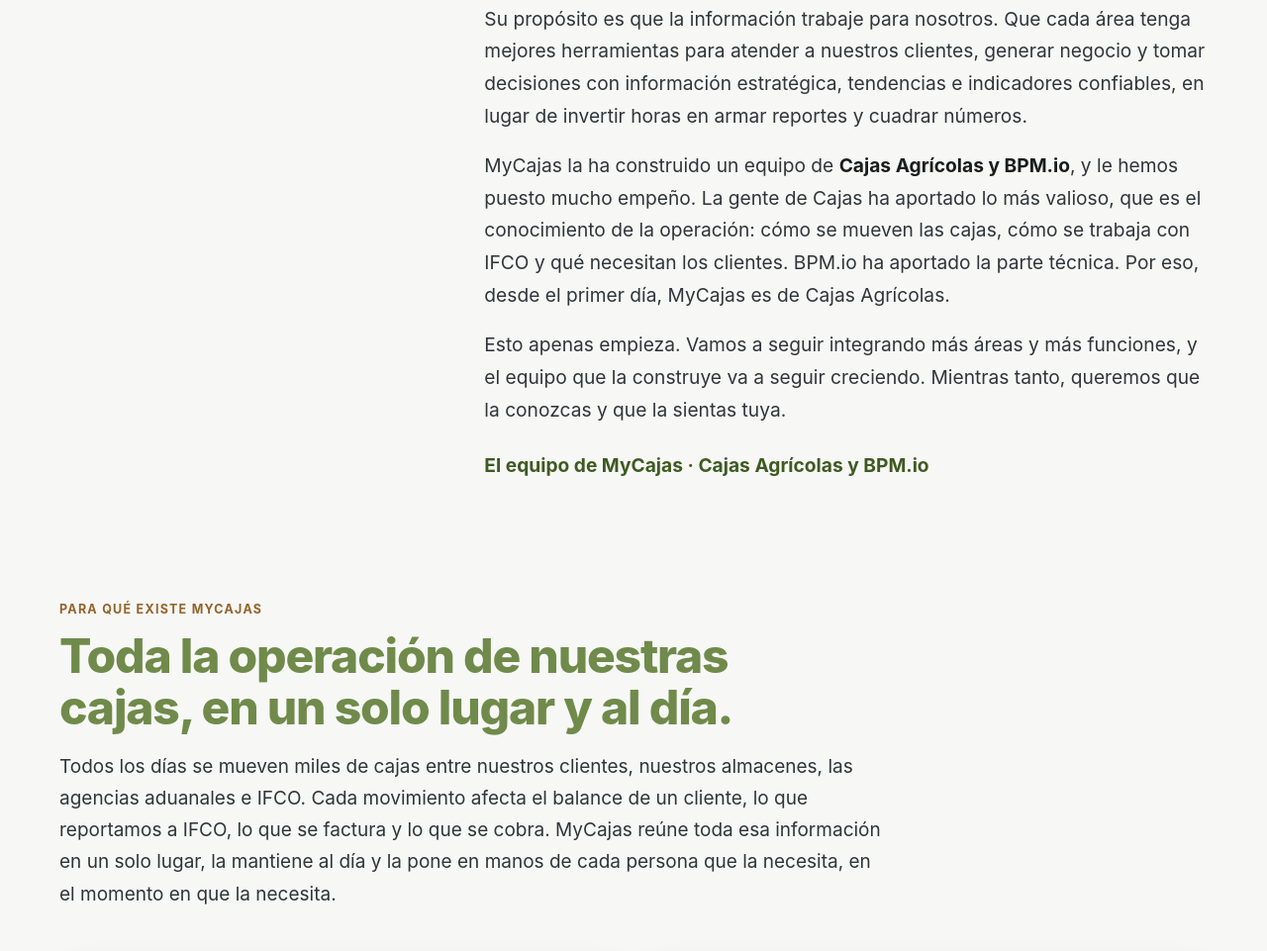
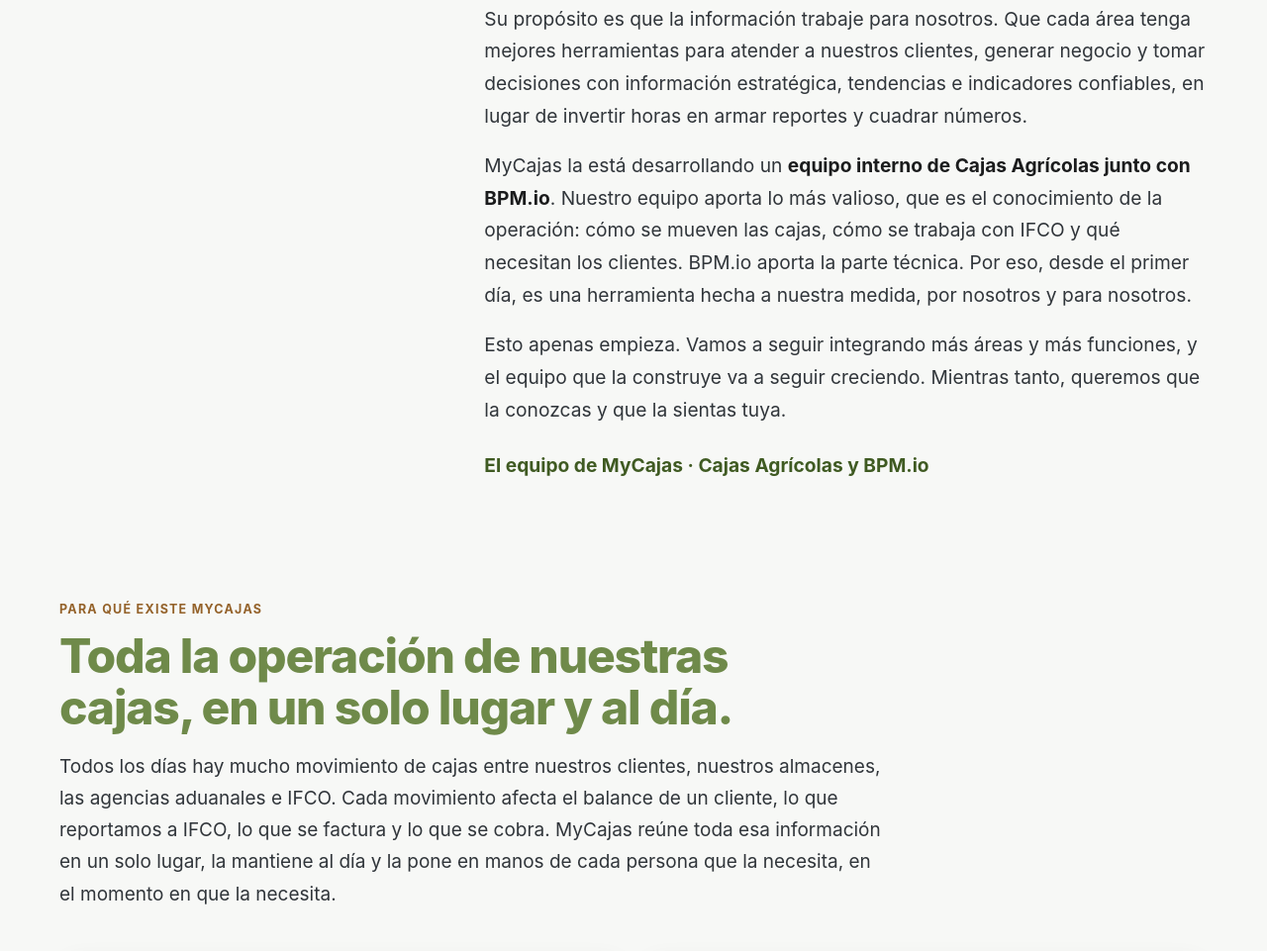
Before and after one commit to pablormzhu/conoce-mycajas, a plain HTML site: page index.html in a window 1280 px wide. Shown: the part 1117-2078 px from the top of the page at 99% size. Drawn offline with Linux system fonts and the light colour scheme.

Commit message:
Ajusta la carta, el párrafo de propósito y el cierre
Co-Authored-By: Claude Opus 5.5 <noreply@anthropic.com>
Claude-Session: https://claude.ai/code/session_01DtjGBu7euTnSNNpsE1h5KM

```diff
--- a/index.html
+++ b/index.html
@@ -544,7 +544,7 @@ details.branch .inner{padding:4px 24px 28px}
     <div class="body reveal">
       <p>MyCajas es la plataforma donde va a vivir la operación de nuestras cajas. Queremos que la vayas conociendo desde ahora, para que cuando llegue ya sepas cómo se ve, qué vas a poder hacer en ella y cómo te va a ayudar en tu trabajo de todos los días.</p>
       <p>Su propósito es que la información trabaje para nosotros. Que cada área tenga mejores herramientas para atender a nuestros clientes, generar negocio y tomar decisiones con información estratégica, tendencias e indicadores confiables, en lugar de invertir horas en armar reportes y cuadrar números.</p>
-      <p>MyCajas la ha construido un equipo de <strong>Cajas Agrícolas y BPM.io</strong>, y le hemos puesto mucho empeño. La gente de Cajas ha aportado lo más valioso, que es el conocimiento de la operación: cómo se mueven las cajas, cómo se trabaja con IFCO y qué necesitan los clientes. BPM.io ha aportado la parte técnica. Por eso, desde el primer día, MyCajas es de Cajas Agrícolas.</p>
+      <p>MyCajas la está desarrollando un <strong>equipo interno de Cajas Agrícolas junto con BPM.io</strong>. Nuestro equipo aporta lo más valioso, que es el conocimiento de la operación: cómo se mueven las cajas, cómo se trabaja con IFCO y qué necesitan los clientes. BPM.io aporta la parte técnica. Por eso, desde el primer día, es una herramienta hecha a nuestra medida, por nosotros y para nosotros.</p>
       <p>Esto apenas empieza. Vamos a seguir integrando más áreas y más funciones, y el equipo que la construye va a seguir creciendo. Mientras tanto, queremos que la conozcas y que la sientas tuya.</p>
       <p class="sign">El equipo de MyCajas · Cajas Agrícolas y BPM.io</p>
     </div>
@@ -558,7 +558,7 @@ details.branch .inner{padding:4px 24px 28px}
       <span class="eyebrow">Para qué existe MyCajas</span>
       <h2>Toda la operación de nuestras cajas, en un solo lugar y al día.</h2>
       <div class="prose">
-        <p>Todos los días se mueven miles de cajas entre nuestros clientes, nuestros almacenes, las agencias aduanales e IFCO. Cada movimiento afecta el balance de un cliente, lo que reportamos a IFCO, lo que se factura y lo que se cobra. MyCajas reúne toda esa información en un solo lugar, la mantiene al día y la pone en manos de cada persona que la necesita, en el momento en que la necesita.</p>
+        <p>Todos los días hay mucho movimiento de cajas entre nuestros clientes, nuestros almacenes, las agencias aduanales e IFCO. Cada movimiento afecta el balance de un cliente, lo que reportamos a IFCO, lo que se factura y lo que se cobra. MyCajas reúne toda esa información en un solo lugar, la mantiene al día y la pone en manos de cada persona que la necesita, en el momento en que la necesita.</p>
       </div>
     </div>
     <div class="pillars">
@@ -760,7 +760,7 @@ details.branch .inner{padding:4px 24px 28px}
         <span class="eyebrow">De Cajas para Cajas</span>
         <h2>MyCajas va a ser lo que el equipo haga de ella.</h2>
         <p>La construimos con el conocimiento de la gente de Cajas, y así va a seguir creciendo: con lo que cada área vaya proponiendo. Mientras más la conozcas, mejor vas a poder decirnos qué te haría el trabajo más fácil, qué proceso conviene llevar a la plataforma y qué información te gustaría tener a la mano.</p>
-        <p>Date una vuelta por el recorrido, platícalo con tu equipo y comparte tus ideas. Estamos construyendo algo de clase mundial para un equipo de clase mundial.</p>
+        <p>Date una vuelta por el recorrido, platícalo con tu equipo y comparte tus ideas. Esta plataforma es de todos y trae el ADN de Cajas desde el primer día. La estamos construyendo con un estándar de excelencia, y esto apenas empieza: va a seguir creciendo junto con nosotros.</p>
       </div>
     </div>
   </div>
```
